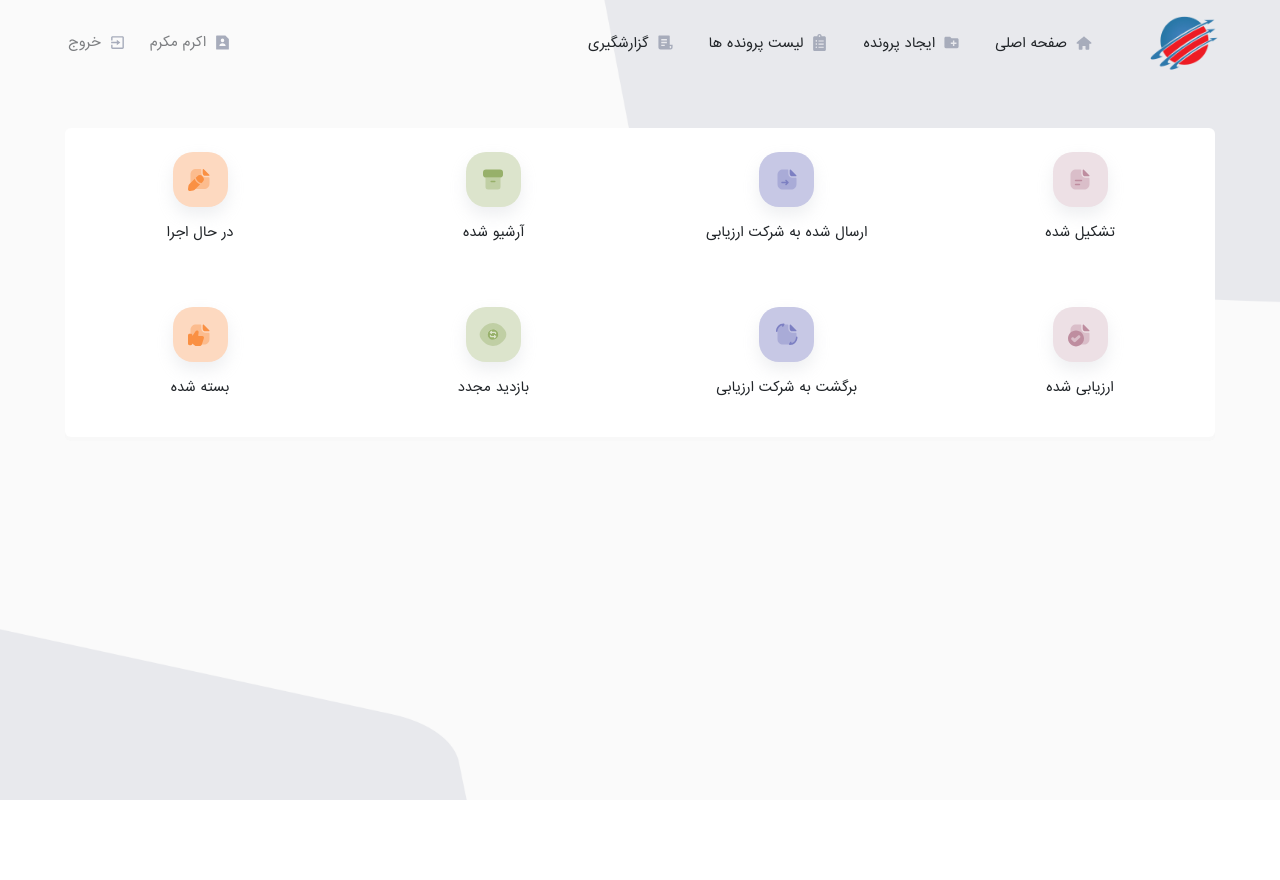
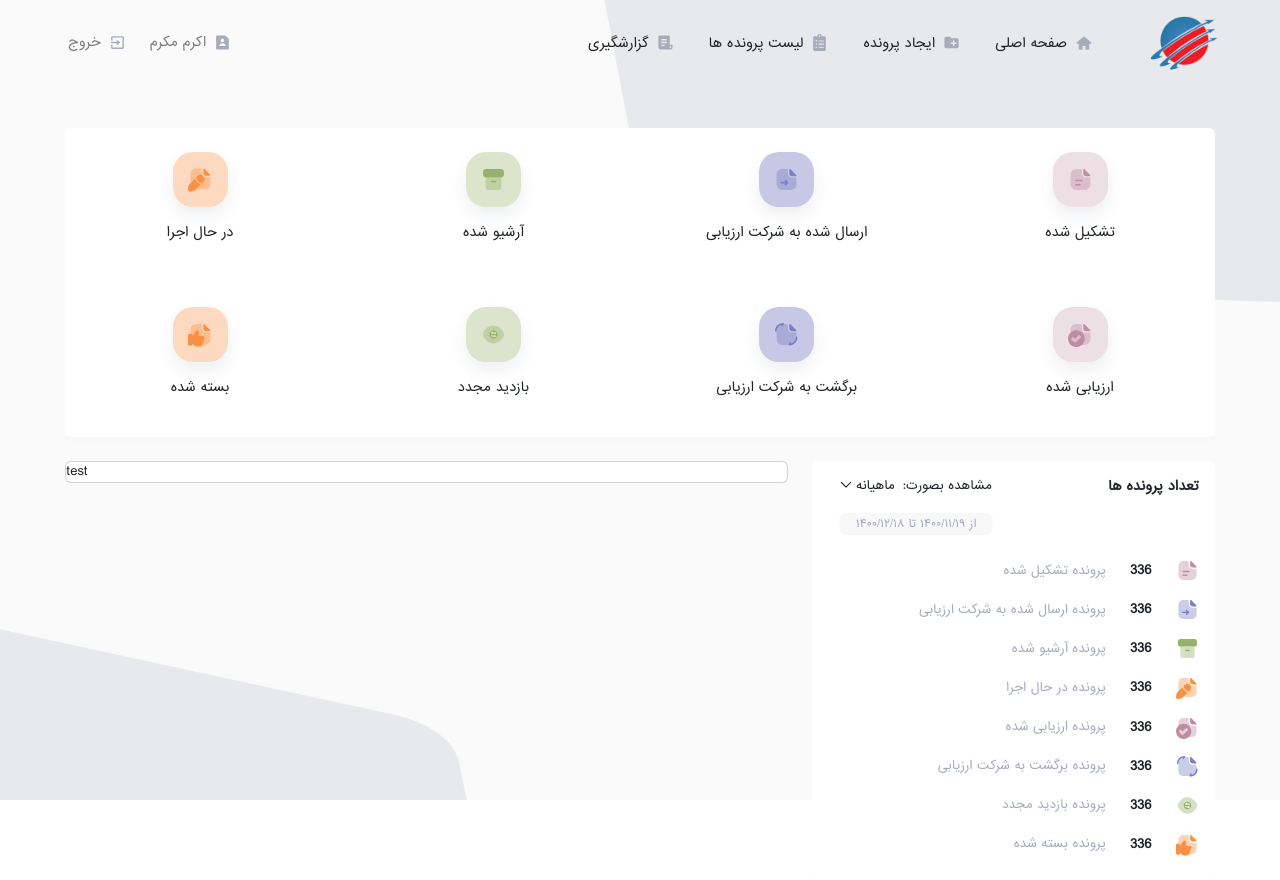
Before and after one commit to SarahMoradi/iranian-pooshesh-interview, a React (Create React App) app: page / in a window 1280 px wide. Before the commit the page ends 800 px from the top, so only its background shows below. Built offline with nearby package versions, Linux system fonts and the light colour scheme.

Commit message:
completed folder statistics in dashboard

```diff
--- a/src/components/dashboard/index.js
+++ b/src/components/dashboard/index.js
@@ -1,5 +1,6 @@
 import Header from './header/Hedaer'
 import Options from './options/options'
+import Statistics from './statistics'
 import styles from './index.module.css'
 
 const Dashboard = () => {
@@ -9,6 +10,9 @@ const Dashboard = () => {
       <div className={styles.option_list__container}>
         <Options />
       </div>
+      <div className={styles.statistics__container}>
+        <Statistics />
+      </div>
     </div>
   )
 }
--- a/src/components/dashboard/index.module.css
+++ b/src/components/dashboard/index.module.css
@@ -11,3 +11,9 @@
   justify-content: center;
   align-items: center;
 }
+.statistics__container {
+  display: flex;
+  width: 100%;
+  justify-content: center;
+  align-items: center;
+}
--- a/src/components/dashboard/options/optionItems.js
+++ b/src/components/dashboard/options/optionItems.js
@@ -4,47 +4,55 @@ export const optionItems = [
     title: 'تشکیل شده',
     icon: process.env.PUBLIC_URL + 'images/options/created.svg',
     defaultTheme: 'lightPink',
+    code: '336',
   },
   {
     id: 2,
     title: 'ارسال شده به شرکت ارزیابی',
     icon: process.env.PUBLIC_URL + 'images/options/sent.svg',
     defaultTheme: 'lightPurple',
+    code: '445',
   },
   {
     id: 3,
     title: 'آرشیو شده',
     icon: process.env.PUBLIC_URL + 'images/options/archive.svg',
     defaultTheme: 'lightGreen',
+    code: '665',
   },
   {
     id: 4,
     title: 'در حال اجرا',
     icon: process.env.PUBLIC_URL + 'images/options/proccessing.svg',
     defaultTheme: 'lightOrange',
+    code: '255',
   },
   {
     id: 5,
     title: 'ارزیابی شده',
     icon: process.env.PUBLIC_URL + 'images/options/checked.svg',
     defaultTheme: 'lightPink',
+    code: '255',
   },
   {
     id: 6,
     title: 'برگشت به شرکت ارزیابی',
     icon: process.env.PUBLIC_URL + 'images/options/returned.svg',
     defaultTheme: 'lightPurple',
+    code: '255',
   },
   {
     id: 7,
     title: 'بازدید مجدد',
     icon: process.env.PUBLIC_URL + 'images/options/revisit.svg',
     defaultTheme: 'lightGreen',
+    code: '255',
   },
   {
     id: 8,
     title: 'بسته شده',
     icon: process.env.PUBLIC_URL + 'images/options/closed.svg',
     defaultTheme: 'lightOrange',
+    code: '255',
   },
 ]
--- a/src/components/dashboard/options/options.js
+++ b/src/components/dashboard/options/options.js
@@ -24,7 +24,7 @@ const Options = () => {
                           : styles.light_orange__container
                       } d-flex justify-content-center`}
                     >
-                      <img src={option.icon} alt='craeted' />
+                      <img src={option.icon} alt='logo' width={25} />
                     </div>
                     <div className='mt-3'>
                       <p>{option.title}</p>
--- /dev/null
+++ b/src/components/dashboard/statistics/folders-statistics/FolderStatistics.js
@@ -0,0 +1,50 @@
+import { Card, Col, Row } from 'reactstrap'
+
+import { GrDown } from 'react-icons/gr'
+import { optionItems } from '../../options/optionItems'
+import styles from '../statistics.module.css'
+
+const FolderStatistics = () => {
+  return (
+    <Col sm='11' md='11' lg='4'>
+      <Card className={styles.folder_statistics__container}>
+        <Row>
+          <Col sm='12'>
+            <div className='d-flex justify-content-between px-3 pt-3'>
+              <p className={styles.title_configs}>تعداد پرونده ها</p>
+              <div className='d-flex'>
+                <p>مشاهده بصورت:</p>
+                <p className='px-2'>
+                  ماهیانه
+                  <GrDown className='mx-1' />
+                </p>
+              </div>
+            </div>
+            <div
+              className={`${styles.date_container} d-flex justify-content-end`}
+            >
+              <p> از ۱۴۰۰/۱۱/۱۹ تا ۱۴۰۰/۱۲/۱۸</p>
+            </div>
+
+            <div className={`${styles.folder_option__container} my-4 px-3`}>
+              {optionItems.map((option) => {
+                return (
+                  <div className='d-flex align-items-center mt-3'>
+                    <img src={option.icon} alt='logo' width={23} />
+                    <p className={`${styles.title_configs} px-4 m-0 p-0`}>
+                      336
+                    </p>
+                    <p className={`${styles.title_text_configs} m-0 p-0`}>
+                      {`پرونده  ${option.title}`}
+                    </p>
+                  </div>
+                )
+              })}
+            </div>
+          </Col>
+        </Row>
+      </Card>
+    </Col>
+  )
+}
+export default FolderStatistics
--- /dev/null
+++ b/src/components/dashboard/statistics/index.js
@@ -0,0 +1,19 @@
+import { Card, Col, Row } from 'reactstrap'
+
+import FolderStatistics from './folders-statistics/FolderStatistics'
+
+const Statistics = () => {
+  return (
+    <Row className='w-100 d-flex justify-content-center mt-4'>
+      <Col sm='11' md='11' lg='7'>
+        <Card>
+          <Row>
+            <Col sm='12'>test</Col>
+          </Row>
+        </Card>
+      </Col>
+      <FolderStatistics />
+    </Row>
+  )
+}
+export default Statistics
--- /dev/null
+++ b/src/components/dashboard/statistics/statistics.module.css
@@ -0,0 +1,22 @@
+.folder_statistics__container {
+  border: none !important;
+  box-shadow: 0px 4px 0px 0px #efeeee40;
+  direction: rtl;
+  font-size: 12px;
+}
+.date_container p {
+  margin: 0 27px !important;
+  padding: 3px 17px;
+  background-color: #f8f8f8;
+  border-radius: 8px;
+  color: #a7acbb;
+  font-size: 11px;
+}
+.title_configs {
+  font-weight: bold;
+  font-size: 13px;
+}
+.title_text_configs {
+  color: #a7acbb;
+  font-size: 12px;
+}
```
